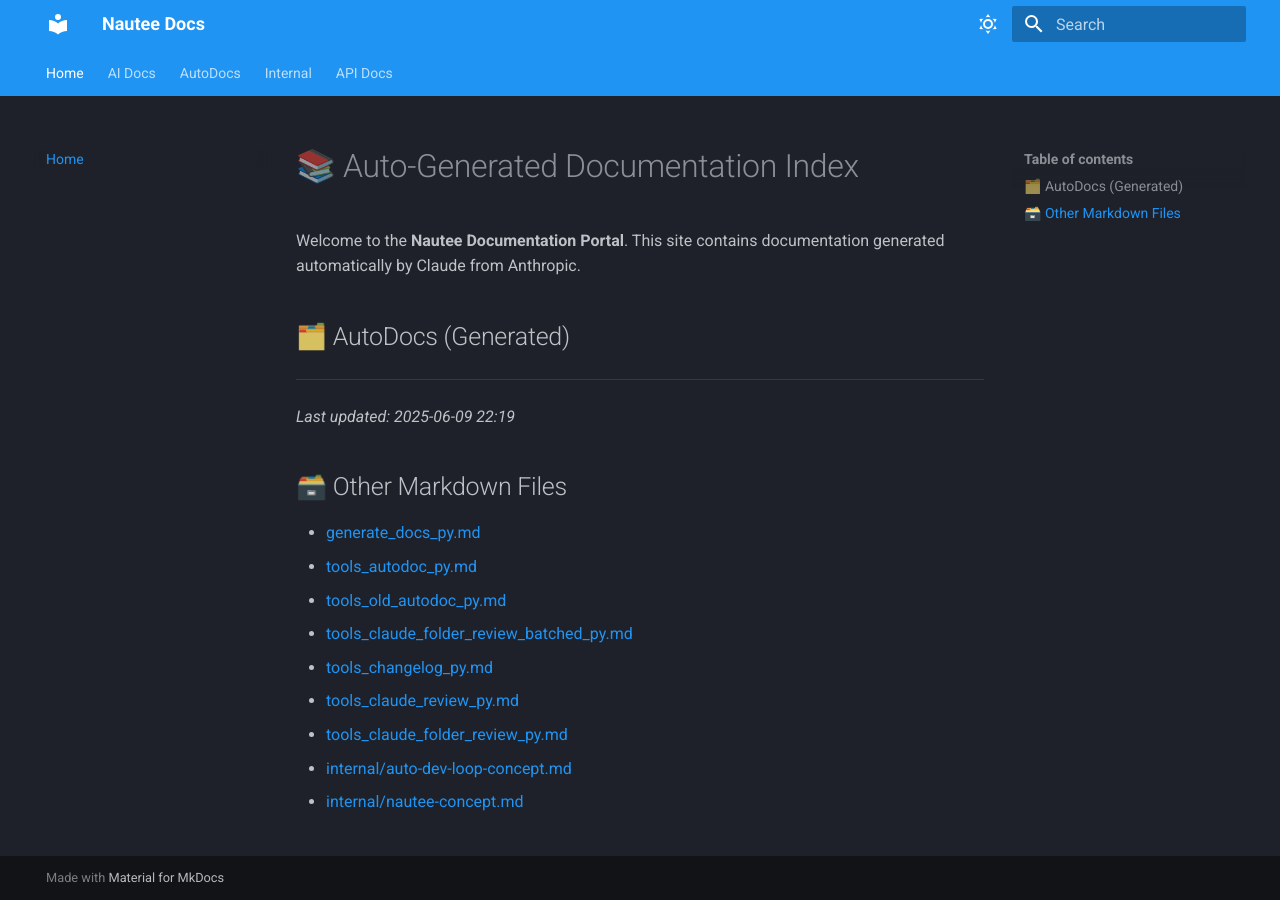
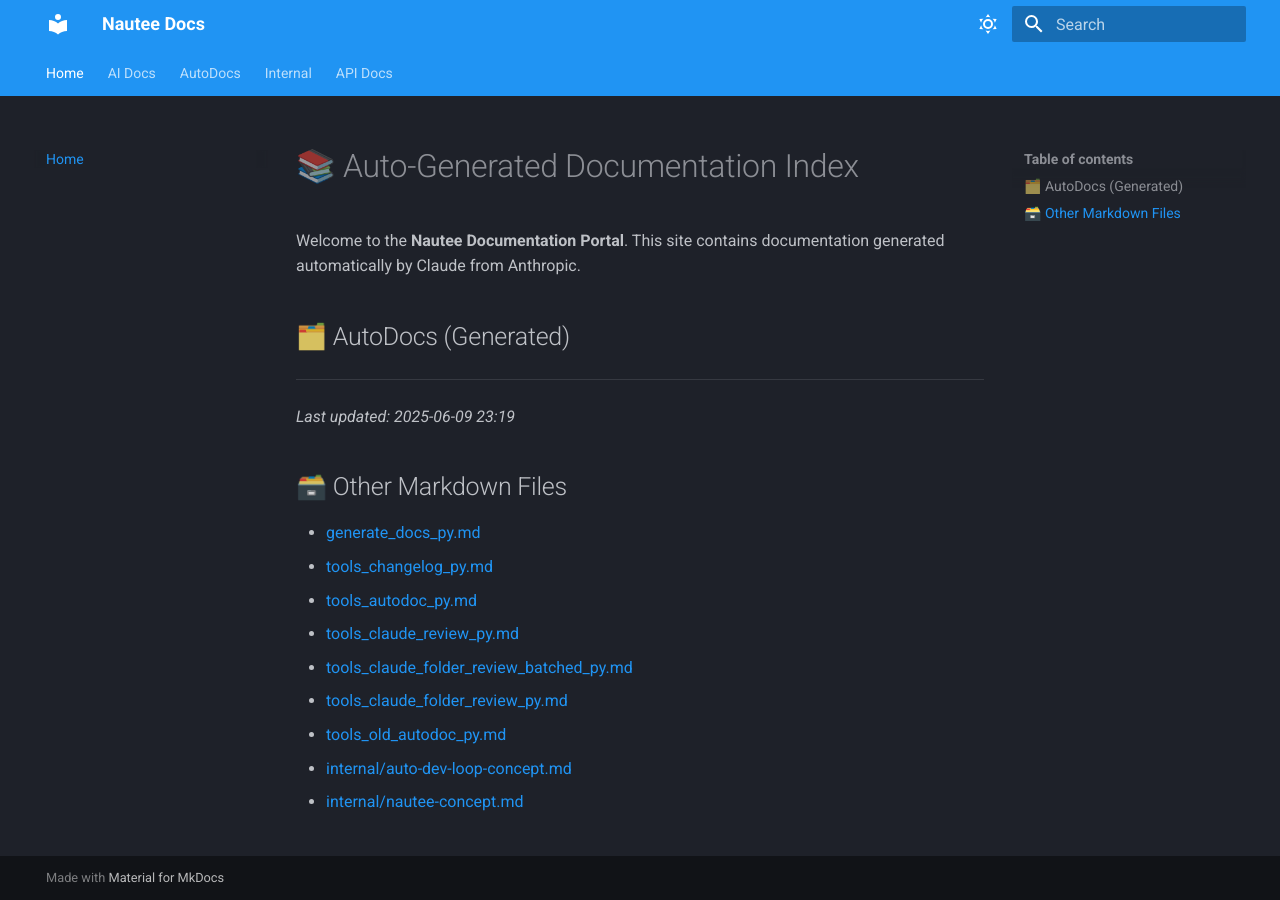
Before and after one commit to 48Nauts-Operator/nautee, an MkDocs documentation site: the page built from docs/index.md, in a window 1280 px wide. Built offline with MkDocs 1.6.1 and Material for MkDocs 9.7.7, drawn with Linux system fonts in a browser that asks for light colours.

Commit message:
🤖 Auto-update docs via Nautee

```diff
--- a/docs/index.md
+++ b/docs/index.md
@@ -7,16 +7,16 @@ Welcome to the **Nautee Documentation Portal**. This site contains documentation
 
 ---
 
-_Last updated: 2025-06-09 22:19_
+_Last updated: 2025-06-09 23:19_
 
 ## 🗃️ Other Markdown Files
 
 - [generate_docs_py.md](generate_docs_py.md)
+- [tools_changelog_py.md](tools_changelog_py.md)
 - [tools_autodoc_py.md](tools_autodoc_py.md)
+- [tools_claude_review_py.md](tools_claude_review_py.md)
+- [tools_claude_folder_review_batched_py.md](tools_claude_folder_review_batched_py.md)
+- [tools_claude_folder_review_py.md](tools_claude_folder_review_py.md)
 - [tools_old_autodoc_py.md](tools_old_autodoc_py.md)
-- [tools_claude_folder_review_batched_py.md](tools_claude_folder_review_batched_py.md)
-- [tools_changelog_py.md](tools_changelog_py.md)
-- [tools_claude_review_py.md](tools_claude_review_py.md)
-- [tools_claude_folder_review_py.md](tools_claude_folder_review_py.md)
 - [internal/auto-dev-loop-concept.md](internal/auto-dev-loop-concept.md)
 - [internal/nautee-concept.md](internal/nautee-concept.md)
```
